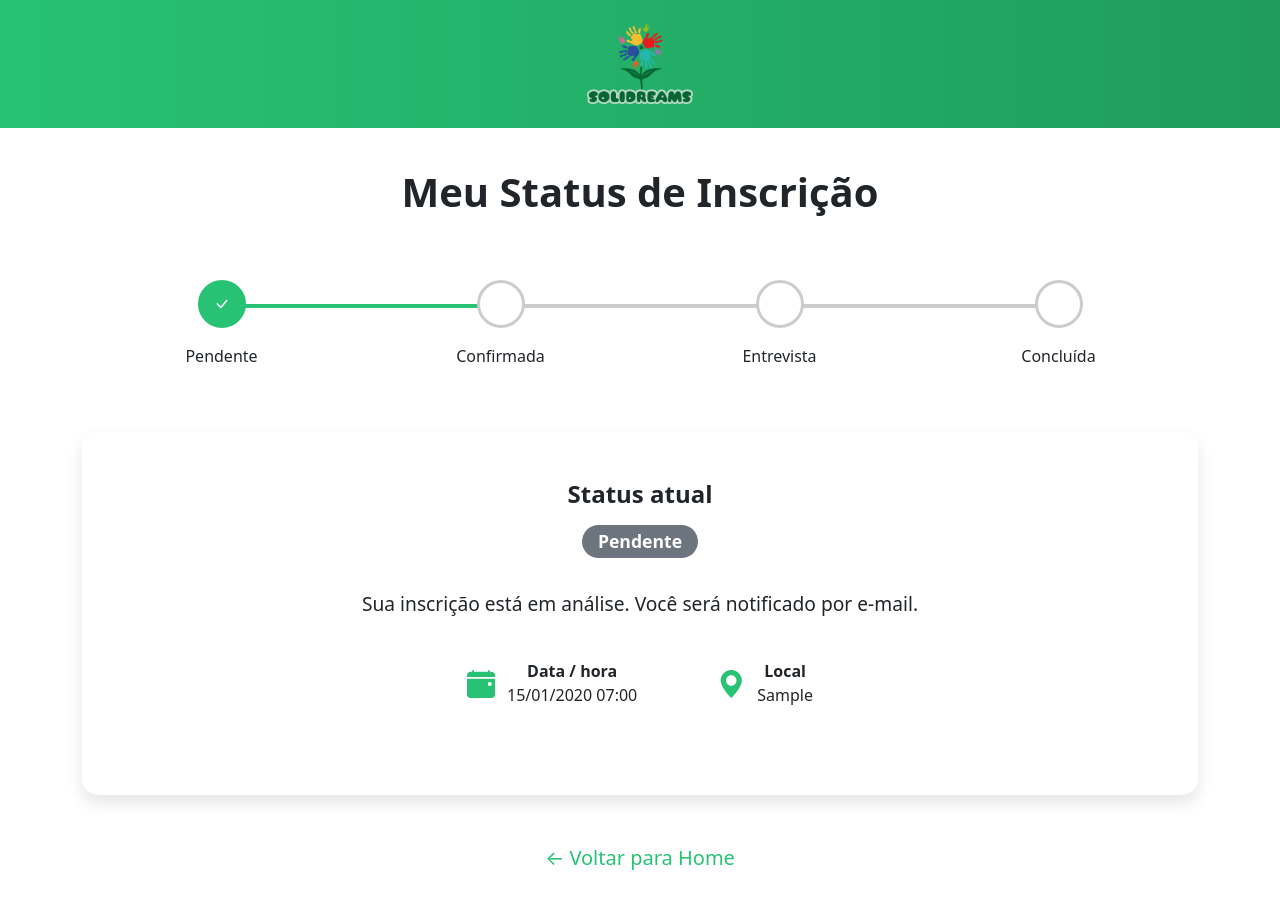
After one commit to Alan2M/Projetos2, a Django app: page /status/ in a window 1280 px wide. The commit adds this page. Run offline with Django 5.2, Linux system fonts and the light colour scheme; a user stored in the database is signed in; tables that the repository leaves empty hold one stand-in row (values such as "Sample post"); some libraries are stand-ins or nearby versions.

Commit message:
Implementando Status da Inscrição

```diff
--- a/meu_app/apps.py
+++ b/meu_app/apps.py
@@ -1,10 +1,9 @@
 from django.apps import AppConfig
+
 
 class MeuAppConfig(AppConfig):
     default_auto_field = 'django.db.models.BigAutoField'
     name = 'meu_app'
 
     def ready(self):
-
-        #import meu_app.signals
-        pass
+        import meu_app.signals  # registra os receivers
--- /dev/null
+++ b/meu_app/templates/base.html
@@ -0,0 +1,20 @@
+{% load static %}
+<!DOCTYPE html>
+<html lang="pt-br">
+<head>
+    <meta charset="UTF-8">
+    <title>{% block title %}Solidreams{% endblock %}</title>
+    <meta name="viewport" content="width=device-width, initial-scale=1">
+
+    <!-- Bootstrap -->
+    <link href="https://cdn.jsdelivr.net/npm/bootstrap@5.3.3/dist/css/bootstrap.min.css" rel="stylesheet">
+
+    {% block head_extra %}{% endblock %}
+</head>
+<body>
+    {% block content %}{% endblock %}
+
+    <script src="https://cdn.jsdelivr.net/npm/bootstrap@5.3.3/dist/js/bootstrap.bundle.min.js"></script>
+    {% block script_extra %}{% endblock %}
+</body>
+</html>
--- /dev/null
+++ b/meu_app/templates/status.html
@@ -0,0 +1,203 @@
+{% extends "base.html" %}
+{% load static %}
+
+{% block title %}Meu Status de Inscrição{% endblock %}
+
+{% block head_extra %}
+<link rel="stylesheet" href="https://cdn.jsdelivr.net/npm/bootstrap-icons@1.11.3/font/bootstrap-icons.css">
+<style>
+  .topbar {
+    background: linear-gradient(to right, #27c274, #1f9c5c);
+    padding: 1.5rem;
+    text-align: center;
+  }
+  .topbar img {
+    height: 80px;
+  }
+  .container {
+    margin-top: 2.5rem;
+    margin-bottom: 2.5rem;
+  }
+  h1 {
+    margin-bottom: 2.5rem;
+  }
+  .stepper {
+    display: flex;
+    justify-content: space-between;
+    align-items: center;
+    margin: 4rem 0;
+  }
+  .stepper .step {
+    position: relative;
+    display: flex;
+    flex-direction: column;
+    align-items: center;
+    flex: 1;
+    padding: 0 0.5rem;
+  }
+  .stepper .step:not(:last-child)::after {
+    content: "";
+    position: absolute;
+    top: 24px;
+    right: -50%;
+    width: 100%;
+    height: 4px;
+    background-color: #ccc;
+    z-index: 0;
+  }
+  .stepper .step.completed:not(:last-child)::after {
+    background-color: #27c274;
+  }
+  .stepper .circle {
+    width: 48px;
+    height: 48px;
+    border-radius: 50%;
+    border: 3px solid #ccc;
+    background-color: #fff;
+    display: flex;
+    align-items: center;
+    justify-content: center;
+    z-index: 1;
+  }
+  .stepper .step.completed .circle {
+    background-color: #27c274;
+    border-color: #27c274;
+    color: #fff;
+  }
+  .stepper .label {
+    margin-top: 1rem;
+    font-size: 1rem;
+    text-align: center;
+    min-width: 80px;
+  }
+  .status-card {
+    border: none;
+    border-radius: 1rem;
+    box-shadow: 0 0.5rem 1rem rgba(0,0,0,0.1);
+    margin-top: 3rem;
+    margin-bottom: 3rem;
+  }
+  .status-card .card-body {
+    padding: 3rem;
+  }
+  .status-badge {
+    font-size: 1.1rem;
+    padding: 0.5rem 1rem;
+    border-radius: 2rem;
+    margin-bottom: 2rem;
+  }
+  .status-message {
+    font-size: 1.2rem;
+    margin-bottom: 2.5rem;
+  }
+  .status-details {
+    display: flex;
+    justify-content: center;
+    gap: 5rem;
+    margin-bottom: 2.5rem;
+  }
+  .status-details .detail i {
+    font-size: 1.75rem;
+    color: #27c274;
+    margin-right: 0.75rem;
+  }
+  .status-details .label {
+    font-weight: 600;
+  }
+  .back-home {
+    margin-top: 3rem;
+    text-align: center;
+    font-size: 1.25rem;
+  }
+  .back-home a {
+    color: #27c274;
+    text-decoration: none;
+  }
+  .back-home a:hover {
+    text-decoration: underline;
+  }
+</style>
+{% endblock %}
+
+{% block content %}
+<div class="topbar">
+  <a href="{% url 'home' %}">
+    <img src="{% static 'logo_gestor.png' %}" alt="Solidreams">
+  </a>
+</div>
+
+<div class="container">
+  <h1 class="fw-semibold text-center">Meu Status de Inscrição</h1>
+
+  {% if inscricao %}
+    <div class="stepper">
+      <div class="step completed">
+        <div class="circle"><i class="bi bi-check-lg"></i></div>
+        <div class="label">Pendente</div>
+      </div>
+      <div class="step {% if inscricao.status != 'P' %}completed{% endif %}">
+        <div class="circle">{% if inscricao.status != 'P' %}<i class="bi bi-check-lg"></i>{% endif %}</div>
+        <div class="label">Confirmada</div>
+      </div>
+      <div class="step {% if inscricao.status in 'ER' %}completed{% endif %}">
+        <div class="circle">{% if inscricao.status in 'ER' %}<i class="bi bi-check-lg"></i>{% endif %}</div>
+        <div class="label">Entrevista</div>
+      </div>
+      <div class="step {% if inscricao.status == 'R' %}completed{% endif %}">
+        <div class="circle">{% if inscricao.status == 'R' %}<i class="bi bi-check-lg"></i>{% endif %}</div>
+        <div class="label">Concluída</div>
+      </div>
+    </div>
+
+    <div class="card status-card">
+      <div class="card-body text-center">
+        <h4 class="fw-bold mb-3">Status atual</h4>
+        <span class="badge status-badge
+          {% if inscricao.status == 'P' %}bg-secondary{% endif %}
+          {% if inscricao.status == 'C' %}bg-info text-dark{% endif %}
+          {% if inscricao.status == 'E' %}bg-warning text-dark{% endif %}
+          {% if inscricao.status == 'R' %}bg-danger{% endif %}">
+          {{ inscricao.get_status_display }}
+        </span>
+        <p class="status-message">
+          {% if inscricao.status == "C" %}
+            Sua inscrição foi confirmada. Em breve entraremos em contato para agendamento.
+          {% elif inscricao.status == "E" %}
+            Parabéns! Você foi selecionado para entrevista.
+          {% elif inscricao.status == "R" %}
+            Lamentamos, mas sua inscrição não foi aprovada.
+          {% else %}
+            Sua inscrição está em análise. Você será notificado por e-mail.
+          {% endif %}
+        </p>
+        {% with ent=inscricao.entrevista_set.last %}
+          {% if ent %}
+            <div class="status-details">
+              <div class="detail d-flex align-items-center">
+                <i class="bi bi-calendar-event-fill"></i>
+                <div>
+                  <div class="label">Data / hora</div>
+                  <div>{{ ent.data_hora|date:"d/m/Y H:i" }}</div>
+                </div>
+              </div>
+              <div class="detail d-flex align-items-center">
+                <i class="bi bi-geo-alt-fill"></i>
+                <div>
+                  <div class="label">Local</div>
+                  <div>{{ ent.local }}</div>
+                </div>
+              </div>
+            </div>
+          {% endif %}
+        {% endwith %}
+      </div>
+    </div>
+  {% else %}
+    <div class="alert alert-info text-center">Você ainda não possui inscrição ativa.</div>
+  {% endif %}
+
+  <div class="back-home">
+    <a href="{% url 'home' %}">← Voltar para Home</a>
+  </div>
+</div>
+{% endblock %}
--- a/meu_app/urls.py
+++ b/meu_app/urls.py
@@ -50,4 +50,5 @@ urlpatterns = [
     path('gestor/professores/editar/<int:user_id>/', views.editar_professor, name='editar_professor'),
     path('gestor/professores/excluir/<int:user_id>/', views.excluir_professor, name='excluir_professor'),
 
+    path("status/", views.status_inscricao, name="status"),
 ]
--- a/meu_app/views.py
+++ b/meu_app/views.py
@@ -1,15 +1,15 @@
 from datetime import datetime, date, time, timedelta
 import calendar
 
-from django.shortcuts            import render, redirect, get_object_or_404
-from django.contrib               import messages
-from django.contrib.auth          import authenticate, login, logout
-from django.contrib.auth.models   import User
+from django.shortcuts import render, redirect, get_object_or_404
+from django.contrib import messages
+from django.contrib.auth import authenticate, login, logout
+from django.contrib.auth.models import User
 from django.contrib.auth.decorators import login_required, user_passes_test
-from django.core.mail             import send_mail
-from django.conf                  import settings
+from django.core.mail import send_mail
+from django.conf import settings
 from django import forms
-from django.db                    import IntegrityError
+from django.db import IntegrityError
 
 from .models import (
     Perfil, Aluno, FormularioMarcacao, Curso, Entrevista
@@ -20,12 +20,7 @@ from .forms import (
 )
 
 
-# -----------------------------------------------------------
-#  Helpers
-# -----------------------------------------------------------
-
 def is_professor(user):
-    """Retorna True se o usuário for superuser ou perfil.tipo == 'professor'."""
     return (
         user.is_authenticated and (
             user.is_superuser or
@@ -33,10 +28,6 @@ def is_professor(user):
         )
     )
 
-
-# -----------------------------------------------------------
-#  Páginas públicas / autenticação
-# -----------------------------------------------------------
 
 def home(request):
     return render(request, "home.html", {
@@ -53,14 +44,14 @@ def processar_cadastro(request):
     if request.method != "POST":
         return redirect("cadastro")
 
-    email            = request.POST.get("email")
-    senha            = request.POST.get("senha")
-    confirmar_senha  = request.POST.get("confirmar-senha")
-    cpf              = request.POST.get("cpf")
-    nome             = request.POST.get("nome")
-    celular          = request.POST.get("celular")
-    data_nascimento  = request.POST.get("data-nascimento")
-    curso_id         = request.POST.get("curso")
+    email = request.POST.get("email")
+    senha = request.POST.get("senha")
+    confirmar_senha = request.POST.get("confirmar-senha")
+    cpf = request.POST.get("cpf")
+    nome = request.POST.get("nome")
+    celular = request.POST.get("celular")
+    data_nascimento = request.POST.get("data-nascimento")
+    curso_id = request.POST.get("curso")
 
     context = {
         "nome": nome,
@@ -77,7 +68,7 @@ def processar_cadastro(request):
         return render(request, "cadastro.html", context)
 
     if User.objects.filter(username=email).exists():
-        messages.error(request, "Já existe um usuário cadastrado com esse e‑mail.")
+        messages.error(request, "Já existe um usuário cadastrado com esse e-mail.")
         return render(request, "cadastro.html", context)
 
     if Perfil.objects.filter(cpf=cpf).exists():
@@ -91,9 +82,8 @@ def processar_cadastro(request):
         return render(request, "cadastro.html", context)
 
     try:
-        usuario   = User.objects.create_user(username=email, email=email, password=senha)
+        usuario = User.objects.create_user(username=email, email=email, password=senha)
         curso_obj = Curso.objects.filter(pk=curso_id).first() if curso_id else None
-
         Perfil.objects.create(
             user=usuario,
             nome=nome,
@@ -105,7 +95,6 @@ def processar_cadastro(request):
         )
         messages.success(request, "Cadastro realizado com sucesso!")
         return redirect("home")
-
     except Exception as e:
         messages.error(request, f"Erro ao cadastrar: {e}")
         return render(request, "cadastro.html", context)
@@ -114,11 +103,11 @@ def processar_cadastro(request):
 def login_usuario(request):
     if request.method == "POST":
         login_input = request.POST.get("email", "").strip()
-        senha       = request.POST.get("senha", "").strip()
+        senha = request.POST.get("senha", "").strip()
 
         user = authenticate(request, username=login_input, password=senha)
 
-        if user is None:                           # tentar username == email
+        if user is None:
             try:
                 by_email = User.objects.get(email=login_input)
                 user = authenticate(request, username=by_email.username, password=senha)
@@ -126,7 +115,7 @@ def login_usuario(request):
                 pass
 
         if user is None:
-            messages.error(request, "E‑mail ou senha incorretos!")
+            messages.error(request, "E-mail ou senha incorretos!")
         else:
             perfil = getattr(user, "perfil", None)
             if perfil is None:
@@ -148,10 +137,6 @@ def logout_usuario(request):
     logout(request)
     return redirect("home")
 
-
-# -----------------------------------------------------------
-#  Formulário socioeconômico
-# -----------------------------------------------------------
 
 @login_required
 def formulario_view(request):
@@ -182,19 +167,32 @@ def formulario_view(request):
 
         def calc(r):
             s = 0
-            if r["pessoas_moram"] == "Mais de dez": s += 3
-            elif r["pessoas_moram"] == "Oito a dez": s += 2
-            elif r["pessoas_moram"] == "Quatro a sete": s += 1
-            if r["casa"] in ["Cedida", "Outros"]: s += 2
-            if r["localizacao"] in ["Zona rural", "Comunidade indígena", "Comunidade quilombola"]: s += 2
-            if r["escolaridade_pai"] in ["Não estudou", "Não sei"]: s += 1
-            if r["escolaridade_mae"] in ["Não estudou", "Não sei"]: s += 1
-            if r["renda_familiar"] == "Nenhuma renda": s += 4
-            elif r["renda_familiar"] == "Até 1 salário mínimo": s += 3
-            elif r["renda_familiar"] == "De 1 a 3 salários mínimos": s += 2
-            if r["renda_mensal"] == "Nenhuma renda": s += 2
-            elif r["renda_mensal"] == "Até 1 salário mínimo": s += 1
-            if r["trabalha"] == "Não": s += 1
+            if r["pessoas_moram"] == "Mais de dez":
+                s += 3
+            elif r["pessoas_moram"] == "Oito a dez":
+                s += 2
+            elif r["pessoas_moram"] == "Quatro a sete":
+                s += 1
+            if r["casa"] in ["Cedida", "Outros"]:
+                s += 2
+            if r["localizacao"] in ["Zona rural", "Comunidade indígena", "Comunidade quilombola"]:
+                s += 2
+            if r["escolaridade_pai"] in ["Não estudou", "Não sei"]:
+                s += 1
+            if r["escolaridade_mae"] in ["Não estudou", "Não sei"]:
+                s += 1
+            if r["renda_familiar"] == "Nenhuma renda":
+                s += 4
+            elif r["renda_familiar"] == "Até 1 salário mínimo":
+                s += 3
+            elif r["renda_familiar"] == "De 1 a 3 salários mínimos":
+                s += 2
+            if r["renda_mensal"] == "Nenhuma renda":
+                s += 2
+            elif r["renda_mensal"] == "Até 1 salário mínimo":
+                s += 1
+            if r["trabalha"] == "Não":
+                s += 1
             return s
 
         score = calc(respostas)
@@ -213,14 +211,10 @@ def formulario_sucesso(request):
     return render(request, "formulario_sucesso.html")
 
 
-# -----------------------------------------------------------
-#  Painel do gestor (professor)
-# -----------------------------------------------------------
-
 @login_required
 @user_passes_test(is_professor)
 def painel_gestor(request):
-    form   = FiltroAlunoForm(request.GET or None)
+    form = FiltroAlunoForm(request.GET or None)
     alunos = Aluno.objects.all()
 
     if form.is_valid():
@@ -242,7 +236,7 @@ def painel_gestor(request):
 @login_required
 @user_passes_test(is_professor)
 def lista_alunos(request):
-    form   = FiltroAlunoForm(request.GET or None)
+    form = FiltroAlunoForm(request.GET or None)
     perfis = Perfil.objects.filter(tipo="aluno").select_related("user")
 
     if form.is_valid():
@@ -267,8 +261,8 @@ def lista_alunos(request):
 @login_required
 @user_passes_test(is_professor)
 def cadastrar_aluno(request):
-    nome       = request.GET.get("nome")
-    email      = request.GET.get("email")
+    nome = request.GET.get("nome")
+    email = request.GET.get("email")
     curso_nome = request.GET.get("curso")
 
     iniciais = {"nome": nome or "", "email": email or ""}
@@ -284,7 +278,7 @@ def cadastrar_aluno(request):
         form = AlunoForm(request.POST)
         if form.is_valid():
             if Aluno.objects.filter(email=form.cleaned_data["email"]).exists():
-                messages.error(request, "Já existe um aluno cadastrado com esse e‑mail.")
+                messages.error(request, "Já existe um aluno cadastrado com esse e-mail.")
             else:
                 aluno = form.save(commit=False)
                 if perfil_preexistente:
@@ -303,22 +297,18 @@ def cadastrar_aluno(request):
     return render(request, "cadastrar_aluno.html", {"form": form, "perfil": perfil_preexistente})
 
 
-# -----------------------------------------------------------
-#  Dashboard (apenas superusuário) – criação de Gestores
-# -----------------------------------------------------------
-
 @login_required
 @user_passes_test(lambda u: u.is_superuser)
 def inicio_gestor(request):
-    total_alunos      = Aluno.objects.count()
+    total_alunos = Aluno.objects.count()
     total_formularios = FormularioMarcacao.objects.count()
 
     context_inputs = {"username_val": "", "email_val": ""}
 
     if request.method == "POST":
         username = request.POST.get("username", "").strip()
-        email    = request.POST.get("email", "").strip()
-        senha    = request.POST.get("senha", "").strip()
+        email = request.POST.get("email", "").strip()
+        senha = request.POST.get("senha", "").strip()
 
         context_inputs.update({"username_val": username, "email_val": email})
 
@@ -327,7 +317,7 @@ def inicio_gestor(request):
         elif User.objects.filter(username=username).exists():
             messages.error(request, "Nome de usuário já cadastrado.")
         elif User.objects.filter(email=email).exists():
-            messages.error(request, "Já existe um usuário com este e‑mail.")
+            messages.error(request, "Já existe um usuário com este e-mail.")
         elif len(senha) < 6:
             messages.error(request, "A senha deve ter pelo menos 6 caracteres.")
         else:
@@ -342,7 +332,7 @@ def inicio_gestor(request):
                 messages.success(request, "Gestor criado com sucesso!")
                 return redirect("inicio_gestor")
             except IntegrityError:
-                messages.error(request, "Erro ao criar usuário. Verifique se nome ou e‑mail já existem.")
+                messages.error(request, "Erro ao criar usuário. Verifique se nome ou e-mail já existem.")
             except Exception as e:
                 messages.error(request, f"Erro inesperado: {e}")
 
@@ -353,20 +343,16 @@ def inicio_gestor(request):
     })
 
 
-# -----------------------------------------------------------
-#  Entrevistas – calendário, agendamento, edição
-# -----------------------------------------------------------
-
 @login_required
 @user_passes_test(is_professor)
 def calendario_entrevistas(request):
     hoje = date.today()
-    mes  = int(request.GET.get("mes", hoje.month))
-    ano  = int(request.GET.get("ano", hoje.year))
+    mes = int(request.GET.get("mes", hoje.month))
+    ano = int(request.GET.get("ano", hoje.year))
 
-    cal      = calendar.Calendar(firstweekday=6)
-    semanas  = cal.monthdatescalendar(ano, mes)
-    eventos  = {}
+    cal = calendar.Calendar(firstweekday=6)
+    semanas = cal.monthdatescalendar(ano, mes)
+    eventos = {}
 
     entrevistas_mes = Entrevista.objects.filter(data_hora__year=ano, data_hora__month=mes)
     for e in entrevistas_mes:
@@ -380,7 +366,7 @@ def calendario_entrevistas(request):
         "eventos": eventos,
         "nome_mes": calendar.month_name[mes],
         "anterior": {"mes": mes - 1 or 12, "ano": ano - 1 if mes == 1 else ano},
-        "proximo":  {"mes": mes + 1 if mes < 12 else 1, "ano": ano + 1 if mes == 12 else ano},
+        "proximo": {"mes": mes + 1 if mes < 12 else 1, "ano": ano + 1 if mes == 12 else ano},
     })
 
 
@@ -391,9 +377,9 @@ def agendar_vagas(request):
         form = AgendamentoForm(request.POST)
         if form.is_valid():
             curso = form.cleaned_data["curso"]
-            qtd   = form.cleaned_data["quantidade_alunos"]
+            qtd = form.cleaned_data["quantidade_alunos"]
             periodo = form.cleaned_data["periodo"]
-            dia     = form.cleaned_data["dia_agendamento"]
+            dia = form.cleaned_data["dia_agendamento"]
 
             inicio, fim = (time(8, 0), time(11, 0)) if periodo == "manha" else (time(13, 0), time(16, 0))
 
@@ -402,7 +388,8 @@ def agendar_vagas(request):
                 slots.append(atual)
                 atual += timedelta(minutes=30)
 
-            alunos = Aluno.objects.filter(curso=curso).order_by("-perfil__score_vulnerabilidade")[:len(slots)]
+            alunos = Aluno.objects.filter(curso=curso).order_by("-score")[:len(slots)]
+
 
             for aluno, dt in zip(alunos, slots):
                 Entrevista.objects.create(
@@ -410,6 +397,7 @@ def agendar_vagas(request):
                     local="R. Alcântara, 170 - Coqueiral, Recife - PE"
                 )
                 aluno.data_entrevista = dt
+                aluno.status = Aluno.Status.ENTREVISTA
                 aluno.save()
 
                 send_mail(
@@ -433,11 +421,11 @@ def agendar_vagas(request):
 @login_required
 @user_passes_test(is_professor)
 def lista_entrevistas_por_dia(request):
-    data_str   = request.GET.get("data")
+    data_str = request.GET.get("data")
     entrevistas = []
     if data_str:
         try:
-            dia         = datetime.strptime(data_str, "%Y-%m-%d").date()
+            dia = datetime.strptime(data_str, "%Y-%m-%d").date()
             entrevistas = Entrevista.objects.filter(data_hora__date=dia)
         except ValueError:
             messages.error(request, "Data inválida.")
@@ -462,8 +450,8 @@ def editar_entrevista(request, pk):
             return redirect("lista_entrevistas_por_dia")
     else:
         form = EntrevistaForm(instance=entrevista)
-        form.fields["aluno"].widget  = forms.HiddenInput()
-        form.fields["curso"].widget  = forms.HiddenInput()
+        form.fields["aluno"].widget = forms.HiddenInput()
+        form.fields["curso"].widget = forms.HiddenInput()
 
     return render(request, "editar_entrevista.html", {"form": form, "entrevista": entrevista})
 
@@ -487,13 +475,14 @@ def sucesso_agendamento(request):
 @user_passes_test(is_professor)
 def agendar_entrevista_individual(request):
     aluno_id = request.GET.get("aluno_id")
-    aluno    = get_object_or_404(Aluno, id=aluno_id) if aluno_id else None
+    aluno = get_object_or_404(Aluno, id=aluno_id) if aluno_id else None
 
     if request.method == "POST":
         form = EntrevistaForm(request.POST)
         if form.is_valid():
-            entrevista              = form.save()
-            aluno.data_entrevista   = entrevista.data_hora
+            entrevista = form.save()
+            aluno.data_entrevista = entrevista.data_hora
+            aluno.status = Aluno.Status.ENTREVISTA
             aluno.save()
             messages.success(request, "Entrevista agendada com sucesso.")
             return redirect("painel_gestor")
@@ -506,7 +495,7 @@ def agendar_entrevista_individual(request):
 @login_required
 @user_passes_test(is_professor)
 def lista_entrevistas_por_curso(request, curso_id):
-    curso       = get_object_or_404(Curso, pk=curso_id)
+    curso = get_object_or_404(Curso, pk=curso_id)
     entrevistas = Entrevista.objects.filter(curso=curso)
     return render(request, "entrevistas_por_curso.html", {"curso": curso, "entrevistas": entrevistas})
 
@@ -514,8 +503,8 @@ def lista_entrevistas_por_curso(request, curso_id):
 @login_required
 @user_passes_test(is_professor)
 def todas_entrevistas(request):
-    cursos      = Curso.objects.all().order_by("nome")
-    curso_id    = request.GET.get("curso")
+    cursos = Curso.objects.all().order_by("nome")
+    curso_id = request.GET.get("curso")
     entrevistas = Entrevista.objects.all().order_by("data_hora")
     if curso_id:
         entrevistas = entrevistas.filter(curso__id=curso_id)
@@ -526,10 +515,6 @@ def todas_entrevistas(request):
         "curso_selecionado": int(curso_id) if curso_id else None,
     })
 
-
-# -----------------------------------------------------------
-#  Gestão de Gestores (superusuário)
-# -----------------------------------------------------------
 
 @login_required
 @user_passes_test(lambda u: u.is_superuser)
@@ -542,18 +527,18 @@ def lista_professores(request):
 @user_passes_test(lambda u: u.is_superuser)
 def editar_professor(request, user_id):
     prof_user = get_object_or_404(User, id=user_id)
-    perfil    = prof_user.perfil
+    perfil = prof_user.perfil
 
     if request.method == "POST":
-        nome  = request.POST.get("nome", "").strip()
+        nome = request.POST.get("nome", "").strip()
         email = request.POST.get("email", "").strip()
         senha = request.POST.get("senha", "").strip()
 
         if not nome or not email:
-            messages.error(request, "Nome e e‑mail são obrigatórios.")
+            messages.error(request, "Nome e e-mail são obrigatórios.")
         else:
-            prof_user.email    = email
-            prof_user.username = email      # username = e‑mail
+            prof_user.email = email
+            prof_user.username = email
             if senha:
                 prof_user.set_password(senha)
             prof_user.save()
@@ -573,3 +558,9 @@ def excluir_professor(request, user_id):
     User.objects.filter(id=user_id).delete()
     messages.success(request, "Gestor excluído.")
     return redirect("lista_professores")
+
+
+@login_required
+def status_inscricao(request):
+    aluno = Aluno.objects.filter(email=request.user.email).first()
+    return render(request, "status.html", {"inscricao": aluno})
```
Also changed, not shown: meu_app/models.py (+13 -1 lines), meu_app/signals.py (added, +36 -0 lines), meu_app/templates/home.html (+10 -20 lines), solidreams/settings.py (+14 -45 lines), meu_app/migrations/0011_aluno_motivo_rejeicao_aluno_status.py (added).
